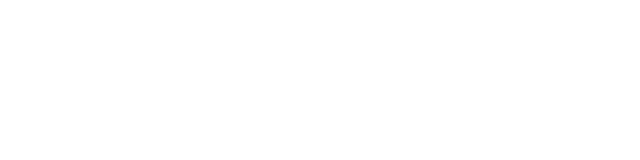
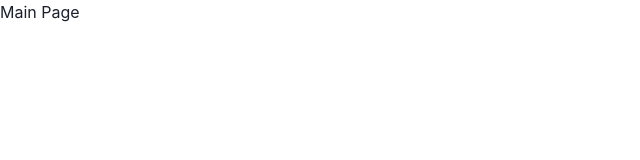
Before and after one commit to AFFAN-AHMAD/Nykaa-clone, a React (Create React App) app in the folder frontend/: page / in a window 1280 px wide. Shown: the top 160 px of the page, without its empty margins (0-640 px from the left). Built offline with nearby package versions, Linux system fonts and the light colour scheme.

Commit message:
Main Page

```diff
--- a/frontend/src/App.js
+++ b/frontend/src/App.js
@@ -1,8 +1,10 @@
+import MainPage from "./pages/LandingPage/MainPage/MainPage";
+
 
 function App() {
   return (
     <div>
-
+      <MainPage/>
     </div>
   );
 }
--- /dev/null
+++ b/frontend/src/pages/LandingPage/MainPage/MainPage.jsx
@@ -0,0 +1,10 @@
+
+
+export default function MainPage(){
+
+    return(
+        <>
+        <h1>Main Page</h1>
+        </>
+    )
+}
```
Also changed, not shown: frontend/src/pages/LandingPage/LandingPage.jsx (added).
